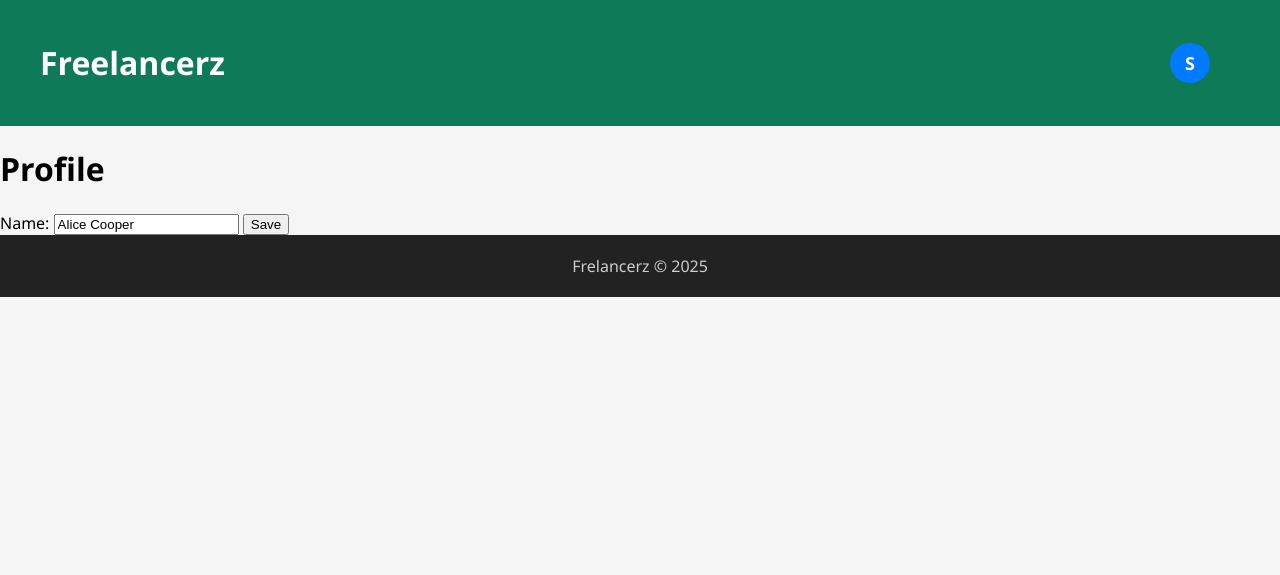
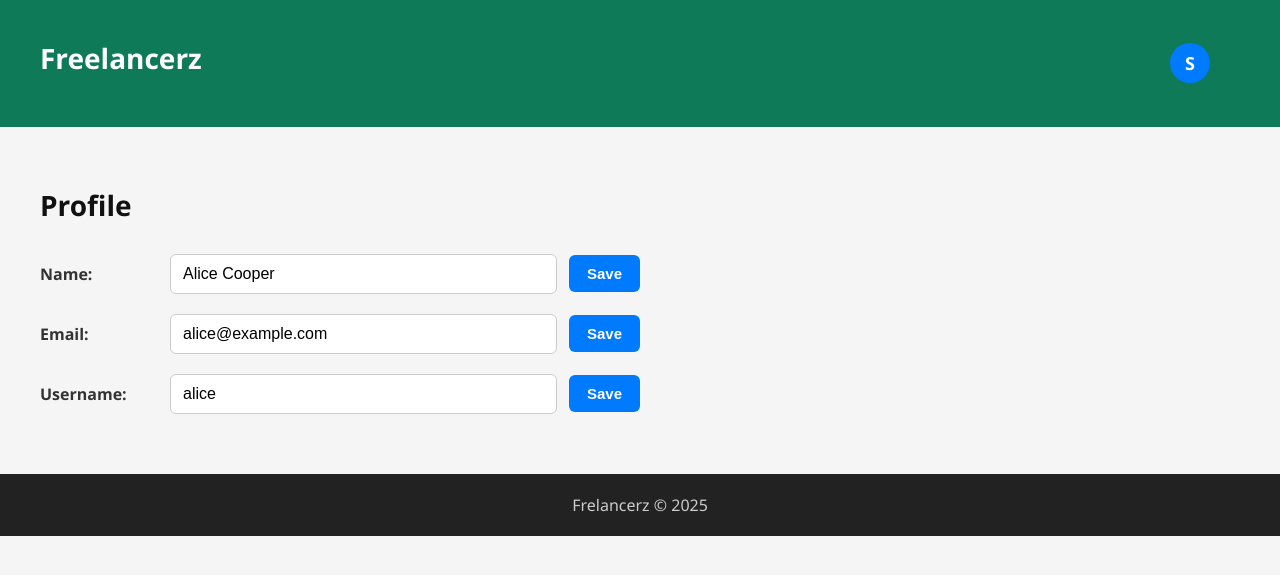
Before and after one commit to jpmartins448/Jules, a PHP site: page /pages/profile.php in a window 1280 px wide. Shown: the top 575 px of the page. Run offline with PHP 8.4, Linux system fonts and the light colour scheme; the visitor is signed in with stand-in values (Sample User, id 1); data comes from the database, SQL or seed files in the repository; both versions use the stored data as it was after the commit; some libraries are stand-ins or nearby versions.

Commit message:
change email and username + styling

```diff
--- a/css/style.css
+++ b/css/style.css
@@ -253,3 +253,73 @@
   .dropdown-menu button:hover {
     background-color: #f0f0f0;
   }
+
+  /* General page layout */
+body {
+    font-family: 'Segoe UI', sans-serif;
+    background-color: #f5f5f5;
+    margin: 0;
+    padding: 0;
+    color: #333;
+  }
+
+  main {
+    padding: 40px;
+  }
+
+  /* Profile heading */
+  h1 {
+    font-size: 28px;
+    margin-bottom: 30px;
+    color: #111;
+  }
+
+  /* Profile form styling */
+  form.profile {
+    display: flex;
+    align-items: center;
+    margin-bottom: 20px;
+    max-width: 600px;
+  }
+
+  /* Label */
+  form.profile label {
+    width: 120px;
+    font-weight: 600;
+    margin-right: 10px;
+  }
+
+  /* Input field */
+  form.profile input[type="text"],
+  form.profile input[type="email"],
+  form.profile input[type="username"] {
+    flex: 1;
+    padding: 10px 12px;
+    border: 1px solid #ccc;
+    border-radius: 6px;
+    font-size: 16px;
+    transition: border-color 0.2s ease;
+  }
+
+  form.profile input:focus {
+    border-color: #007BFF;
+    outline: none;
+  }
+
+  /* Save button */
+  form.profile button {
+    margin-left: 12px;
+    padding: 10px 18px;
+    background-color: #007BFF;
+    color: white;
+    border: none;
+    border-radius: 6px;
+    font-weight: 600;
+    font-size: 15px;
+    cursor: pointer;
+    transition: background-color 0.2s ease;
+  }
+
+  form.profile button:hover {
+    background-color: #0056b3;
+  }
--- a/database/User.class.php
+++ b/database/User.class.php
@@ -49,6 +49,18 @@
         return $stmt->execute([$this->name, $this->id]);
     }
 
+    public function setEmail(PDO $db, string $newEmail): bool {
+        $this->email = htmlspecialchars(trim($newEmail));
+        $stmt = $db->prepare('UPDATE users SET email = ? WHERE id = ?');
+        return $stmt->execute([$this->email, $this->id]);
+    }
+
+    public function setUsername(PDO $db, string $newUserName): bool {
+        $this->username = htmlspecialchars(trim($newUserName));
+        $stmt = $db->prepare('UPDATE users SET username = ? WHERE id = ?');
+        return $stmt->execute([$this->username, $this->id]);
+    }
+
 
     static function getUserWithPassword(PDO $db, string $email, string $password): ?User {
       $stmt = $db->prepare('
--- a/templates/user.tpl.php
+++ b/templates/user.tpl.php
@@ -1,13 +1,23 @@
 <?php declare(strict_types = 1); ?>
 
 <?php function drawProfileForm(User $user) { ?>
-<h1>Profile</h1>
+  <h1>Profile</h1>
 
-<form action="../actions/action_edit_profile.php" method="post" class="profile">
+  <form action="../actions/action_edit_profile.php" method="post" class="profile">
+    <label for="name">Name:</label>
+    <input id="name" type="text" name="name" value="<?=htmlspecialchars($user->getName())?>">
+    <button type="submit" name="submit_name">Save</button>
+  </form>
 
-  <label for="name">  Name:</label>
-  <input id="name" type="text" name="name" value="<?=$user->getName()?>">
+  <form action="../actions/action_edit_profile.php" method="post" class="profile">
+    <label for="email">Email:</label>
+    <input id="email" type="email" name="email" value="<?=htmlspecialchars($user->getEmail())?>">
+    <button type="submit" name="submit_email">Save</button>
+  </form>
 
-  <button type="submit">Save</button>
-</form>
+  <form action="../actions/action_edit_profile.php" method="post" class="profile">
+    <label for="username">Username:</label>
+    <input id="username" type="username" name="username" value="<?=htmlspecialchars($user->getUsername())?>">
+    <button type="submit" name="submit_username">Save</button>
+  </form>
 <?php } ?>
```
Also changed, not shown: actions/action_edit_profile.php (+8 -2 lines), database/database.db.
